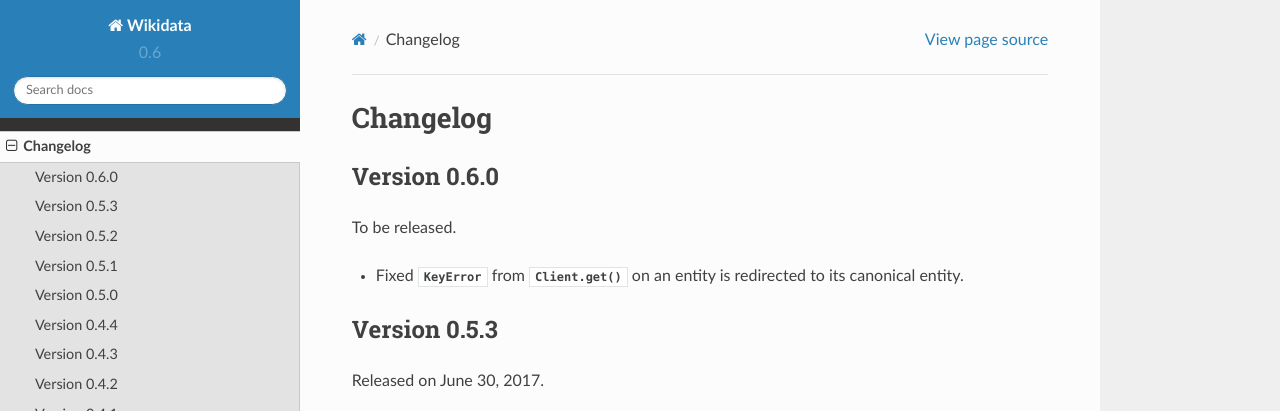
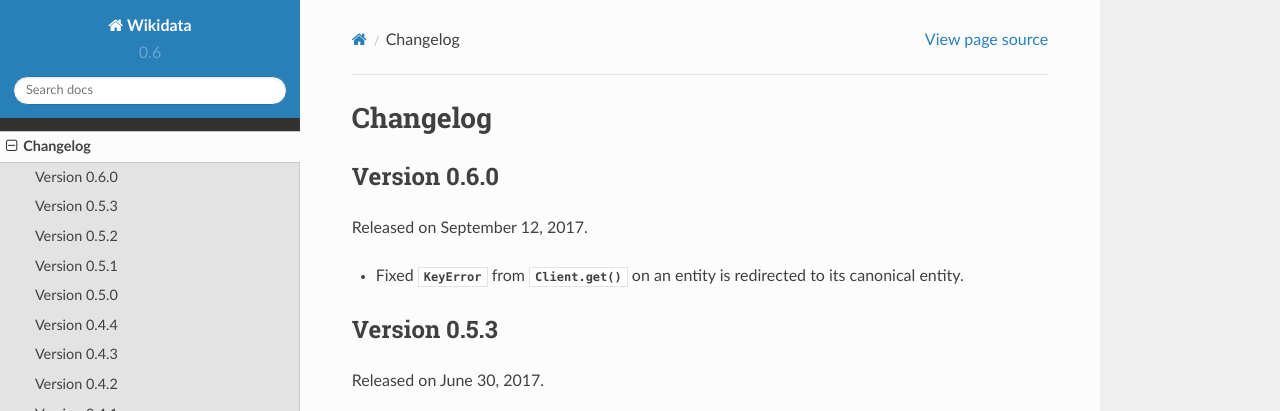
Before and after one commit to dahlia/wikidata, a Sphinx documentation site: the page built from docs/changes.rst, in a window 1280 px wide and 900 px high. Shown: the top 411 px of the window. Built offline with Sphinx 7.4.7 and the Read the Docs theme 2.0.0, drawn with Linux system fonts in a browser that asks for light colours.

Commit message:
Release 0.6.0

```diff
--- a/docs/changes.rst
+++ b/docs/changes.rst
@@ -4,7 +4,7 @@ Changelog
 Version 0.6.0
 '''''''''''''
 
-To be released.
+Released on September 12, 2017.
 
 - Fixed :exc:`KeyError` from :meth:`Client.get() <wikidata.client.Client.get>`
   on an entity is redirected to its canonical entity.
```
